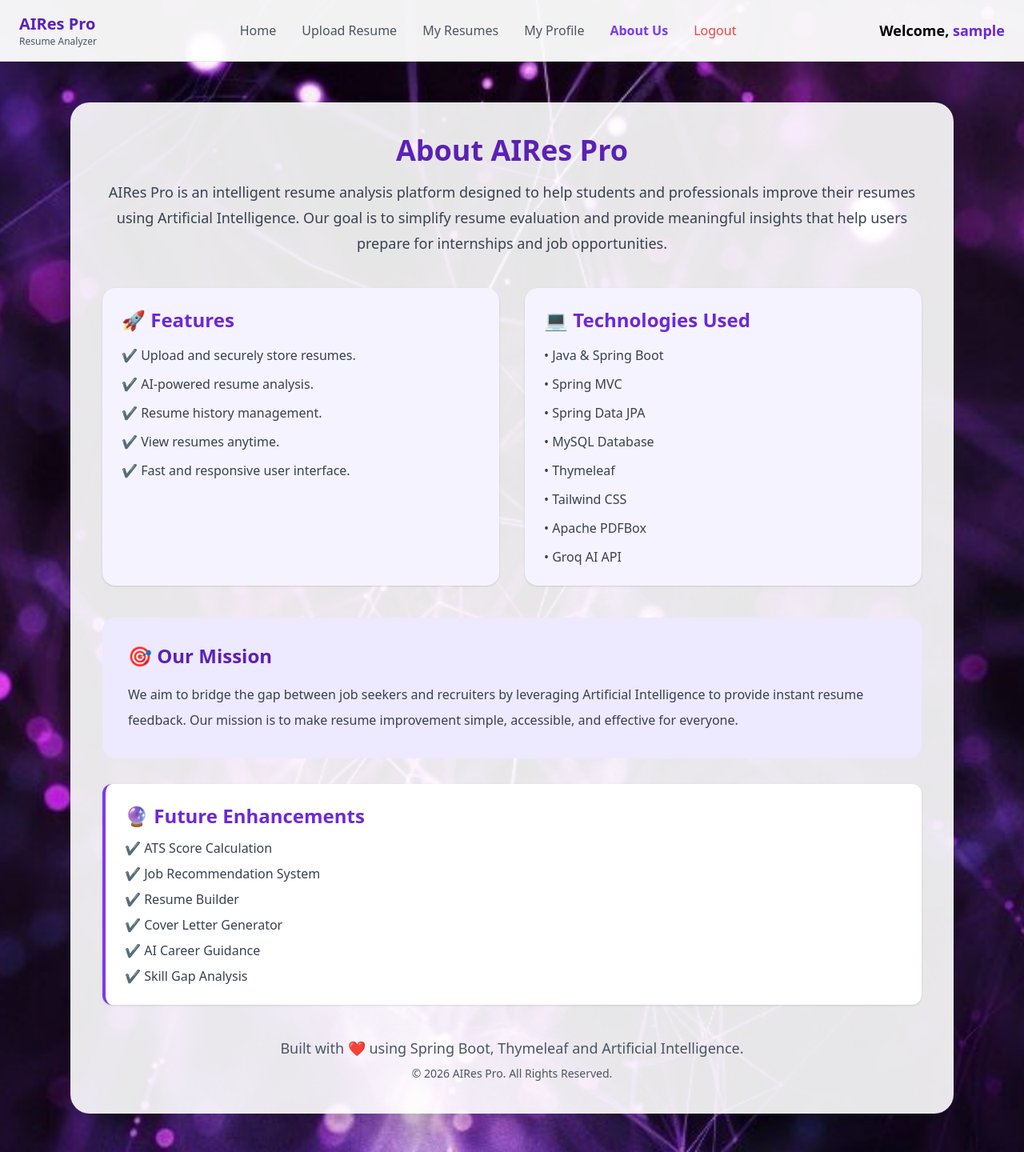
After one commit to mayankmitra3000-hue/talos_ai, a Spring app: template src/main/resources/templates/aboutuspage.html in a window 1280 px wide. The commit adds this page. Shown: the whole page at 80% size. Run offline with Thymeleaf, Linux system fonts and the light colour scheme; the template is opened without the code that fills it: most values are stand-ins (such as "Sample title", 1, 10 or a date in 2020); data that the repository does not hold is empty; some libraries are stand-ins or nearby versions.

Commit message:
About page added.

```diff
--- a/src/main/java/com/example/AIResumeAnalyzer/entity/Resume.java
+++ b/src/main/java/com/example/AIResumeAnalyzer/entity/Resume.java
@@ -26,4 +26,8 @@ public class Resume {
     @Column(columnDefinition="LONGTEXT")
     private String resumeText;
 
+    @Lob
+    @Column(columnDefinition ="LONGBLOB")
+    private byte[] resumeFile;
+
 }
--- /dev/null
+++ b/src/main/resources/templates/aboutuspage.html
@@ -0,0 +1,235 @@
+<!DOCTYPE html>
+<html xmlns:th="http://www.thymeleaf.org">
+<head>
+    <title>About Us | AIRes Pro</title>
+
+    <script src="https://cdn.tailwindcss.com"></script>
+
+    <script>
+        tailwind.config = {
+            theme: {
+                extend: {
+                    keyframes: {
+                        fadeIn: {
+                            '0%': {opacity: '0'},
+                            '100%': {opacity: '1'}
+                        },
+                        slideDown: {
+                            '0%': {
+                                transform: 'translateY(-100%)',
+                                opacity: '0'
+                            },
+                            '100%': {
+                                transform: 'translateY(0)',
+                                opacity: '1'
+                            }
+                        }
+                    },
+                    animation: {
+                        fadeIn: 'fadeIn 1.5s ease-out forwards',
+                        slideDown: 'slideDown .8s ease-out forwards'
+                    }
+                }
+            }
+        }
+    </script>
+
+</head>
+
+<body class="min-h-screen bg-cover bg-center bg-no-repeat animate-fadeIn"
+      style="background-image:url('/images/upperbgt.jpg');">
+
+<!-- Navbar -->
+<nav class="fixed top-0 left-0 w-full bg-white/95 backdrop-blur-md border-b border-gray-200 z-50 animate-slideDown">
+    <div class="max-w-7xl mx-auto px-6 py-4 flex items-center justify-between">
+
+        <div>
+            <h1 class="text-xl font-bold text-violet-800">
+                AIRes Pro
+            </h1>
+            <p class="text-xs text-gray-600">
+                Resume Analyzer
+            </p>
+        </div>
+
+        <div class="hidden md:flex items-center gap-8">
+            <a href="/airesumeanalyzer/home"
+               class="text-gray-600 hover:text-violet-600 font-medium">
+                Home
+            </a>
+
+            <a href="/airesumeanalyzer/uploadresume"
+               class="text-gray-600 hover:text-violet-600 font-medium">
+                Upload Resume
+            </a>
+
+            <a href="/airesumeanalyzer/myresumes"
+               class="text-gray-600 hover:text-violet-600 font-medium">
+                My Resumes
+            </a>
+
+            <a href="/profile"
+               class="text-gray-600 hover:text-violet-600 font-medium">
+                My Profile
+            </a>
+
+            <a href="/airesumeanalyzer/aboutus"
+               class="text-violet-600 font-semibold">
+                About Us
+            </a>
+
+            <a href="/airesumeanalyzer/logout"
+               class="text-red-500 hover:text-red-700 font-medium">
+                Logout
+            </a>
+        </div>
+
+        <div>
+            <h1 class="text-lg font-semibold">
+                Welcome,
+                <span class="text-violet-700"
+                      th:text="${username}">
+                </span>
+            </h1>
+        </div>
+
+    </div>
+</nav>
+
+<!-- Main Content -->
+
+<div class="max-w-6xl mx-auto pt-32 pb-12 px-6">
+
+    <div class="bg-white/90 backdrop-blur-md rounded-3xl shadow-2xl p-10">
+
+        <h1 class="text-4xl font-bold text-violet-800 text-center mb-4">
+            About AIRes Pro
+        </h1>
+
+        <p class="text-gray-700 text-lg text-center leading-8 mb-10">
+            AIRes Pro is an intelligent resume analysis platform designed to
+            help students and professionals improve their resumes using
+            Artificial Intelligence. Our goal is to simplify resume evaluation
+            and provide meaningful insights that help users prepare for
+            internships and job opportunities.
+        </p>
+
+        <!-- Features -->
+
+        <div class="grid md:grid-cols-2 gap-8">
+
+            <div class="bg-violet-50 rounded-2xl p-6 shadow">
+
+                <h2 class="text-2xl font-semibold text-violet-700 mb-4">
+                    🚀 Features
+                </h2>
+
+                <ul class="space-y-3 text-gray-700">
+
+                    <li>✔ Upload and securely store resumes.</li>
+
+                    <li>✔ AI-powered resume analysis.</li>
+
+                    <li>✔ Resume history management.</li>
+
+                    <li>✔ View resumes anytime.</li>
+
+                    <li>✔ Fast and responsive user interface.</li>
+
+                </ul>
+
+            </div>
+
+            <div class="bg-violet-50 rounded-2xl p-6 shadow">
+
+                <h2 class="text-2xl font-semibold text-violet-700 mb-4">
+                    💻 Technologies Used
+                </h2>
+
+                <ul class="space-y-3 text-gray-700">
+
+                    <li>• Java & Spring Boot</li>
+
+                    <li>• Spring MVC</li>
+
+                    <li>• Spring Data JPA</li>
+
+                    <li>• MySQL Database</li>
+
+                    <li>• Thymeleaf</li>
+
+                    <li>• Tailwind CSS</li>
+
+                    <li>• Apache PDFBox</li>
+
+                    <li>• Groq AI API</li>
+
+                </ul>
+
+            </div>
+
+        </div>
+
+        <!-- Mission -->
+
+        <div class="mt-10 bg-violet-100 rounded-2xl p-8">
+
+            <h2 class="text-2xl font-bold text-violet-800 mb-4">
+                🎯 Our Mission
+            </h2>
+
+            <p class="text-gray-700 leading-8">
+                We aim to bridge the gap between job seekers and recruiters by
+                leveraging Artificial Intelligence to provide instant resume
+                feedback. Our mission is to make resume improvement simple,
+                accessible, and effective for everyone.
+            </p>
+
+        </div>
+
+        <!-- Future -->
+
+        <div class="mt-8 bg-white border-l-4 border-violet-600 rounded-xl shadow p-6">
+
+            <h2 class="text-2xl font-bold text-violet-700 mb-3">
+                🔮 Future Enhancements
+            </h2>
+
+            <ul class="space-y-2 text-gray-700">
+
+                <li>✔ ATS Score Calculation</li>
+
+                <li>✔ Job Recommendation System</li>
+
+                <li>✔ Resume Builder</li>
+
+                <li>✔ Cover Letter Generator</li>
+
+                <li>✔ AI Career Guidance</li>
+
+                <li>✔ Skill Gap Analysis</li>
+
+            </ul>
+
+        </div>
+
+        <!-- Footer -->
+
+        <div class="mt-10 text-center text-gray-600">
+
+            <p class="text-lg font-medium">
+                Built with ❤️ using Spring Boot, Thymeleaf and Artificial Intelligence.
+            </p>
+
+            <p class="mt-2 text-sm">
+                © 2026 AIRes Pro. All Rights Reserved.
+            </p>
+
+        </div>
+
+    </div>
+
+</div>
+
+</body>
+</html>
--- a/src/main/resources/templates/home.html
+++ b/src/main/resources/templates/home.html
@@ -69,7 +69,7 @@ style="background-image: url('/images/upperbgt.jpg');">
             <a href="/analyze" class="text-gray-600 hover:text-violet-600 font-medium transition">
                 My Profile
             </a>
-            <a href="/analyze" class="text-gray-600 hover:text-violet-600 font-medium transition">
+            <a href="/airesumeanalyzer/aboutus" class="text-gray-600 hover:text-violet-600 font-medium transition">
                 About Us
             </a>
             <a href="/airesumeanalyzer/logout" class="text-red-500 hover:text-red-700 font-medium transition">
--- a/src/main/resources/templates/resumeuploadpage.html
+++ b/src/main/resources/templates/resumeuploadpage.html
@@ -74,7 +74,7 @@
                 My Profile
             </a>
 
-            <a href="#"
+            <a href="/airesumeanalyzer/aboutus"
                class="text-gray-600 hover:text-violet-600 font-medium">
                 About Us
             </a>
--- a/src/main/resources/templates/viewmyresumes.html
+++ b/src/main/resources/templates/viewmyresumes.html
@@ -54,7 +54,7 @@
 
         <div class="hidden md:flex items-center gap-8">
 
-            <a href="/"
+            <a href="/airesumeanalyzer/home"
                class="text-gray-600 hover:text-violet-600 font-medium">
                 Home
             </a>
@@ -74,7 +74,7 @@
                 My Profile
             </a>
 
-            <a href="/about"
+            <a href="/airesumeanalyzer/aboutus"
                class="text-gray-600 hover:text-violet-600 font-medium">
                 About Us
             </a>
```
Also changed, not shown: src/main/java/com/example/AIResumeAnalyzer/controller/ResumeController.java (+12 -0 lines), src/main/java/com/example/AIResumeAnalyzer/service/ResumeServiceImpl.java (+7 -0 lines).
